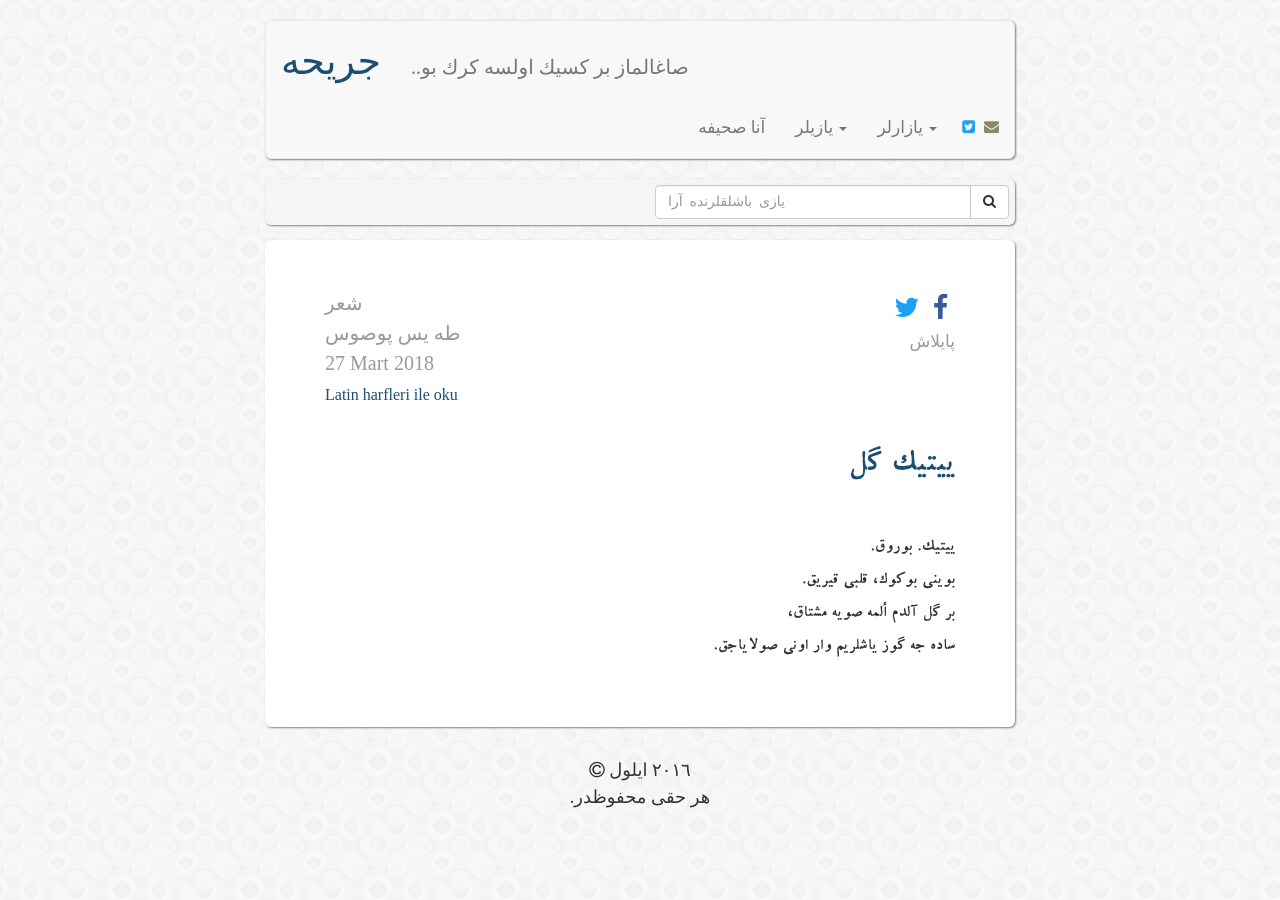
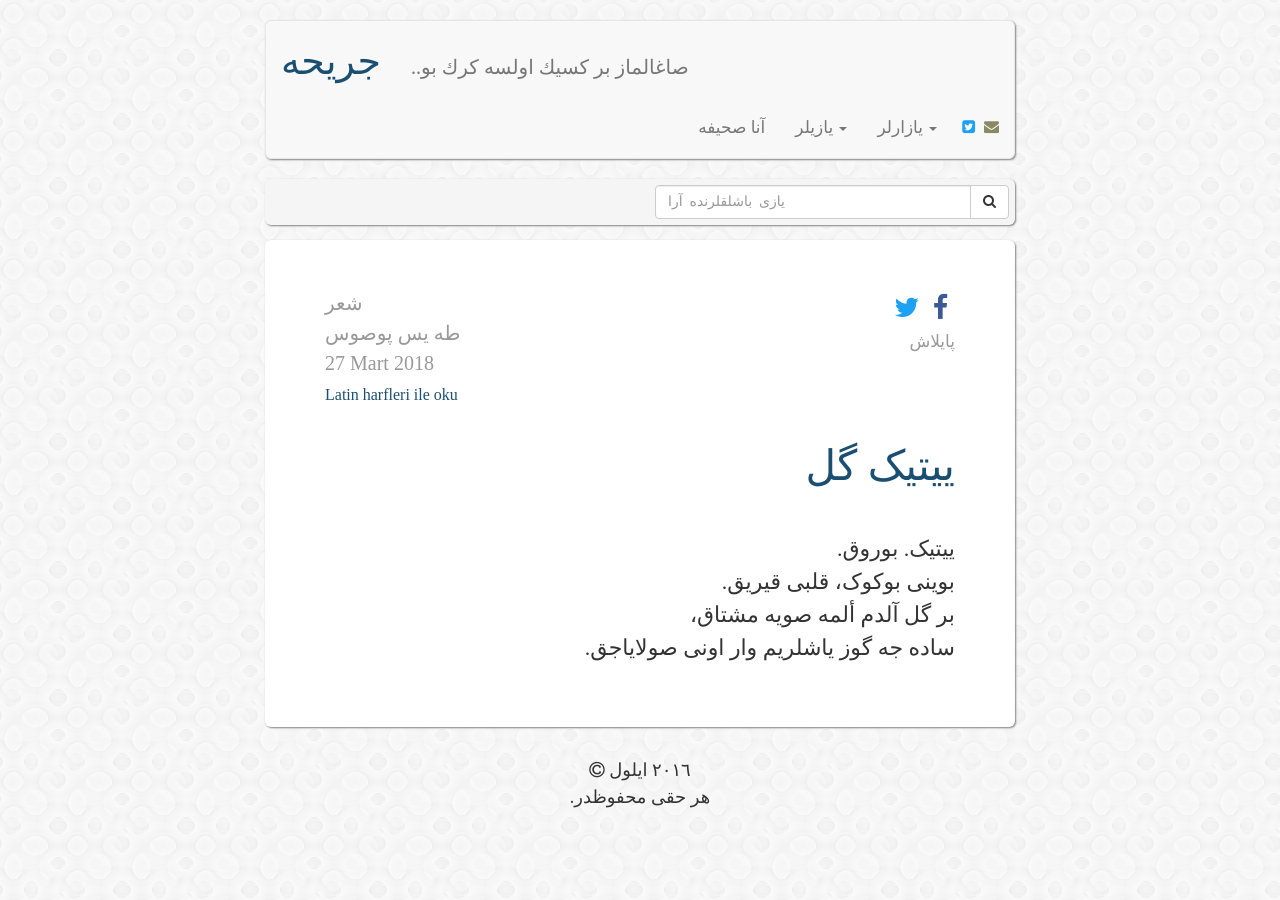
Before and after one commit to muhammedaydogdu/muhammedaydogdu.github.io, a Jekyll site: the page built from _posts/2018-03-27-yitik-gul-os.md, in a window 1280 px wide. Built offline with Jekyll 4.4.1, drawn with Linux system fonts in a browser that asks for light colours; some web fonts are replaced.

Commit message:
Update style.css

```diff
--- a/css/style.css
+++ b/css/style.css
@@ -136,7 +136,7 @@ nav li a.social {
 }
 
 .os-text {
-  font-family: "Ketab";
+  font-family: 'Scheherazade', serif;
 }
 
 .container .jumbotron .os-text p {
```
